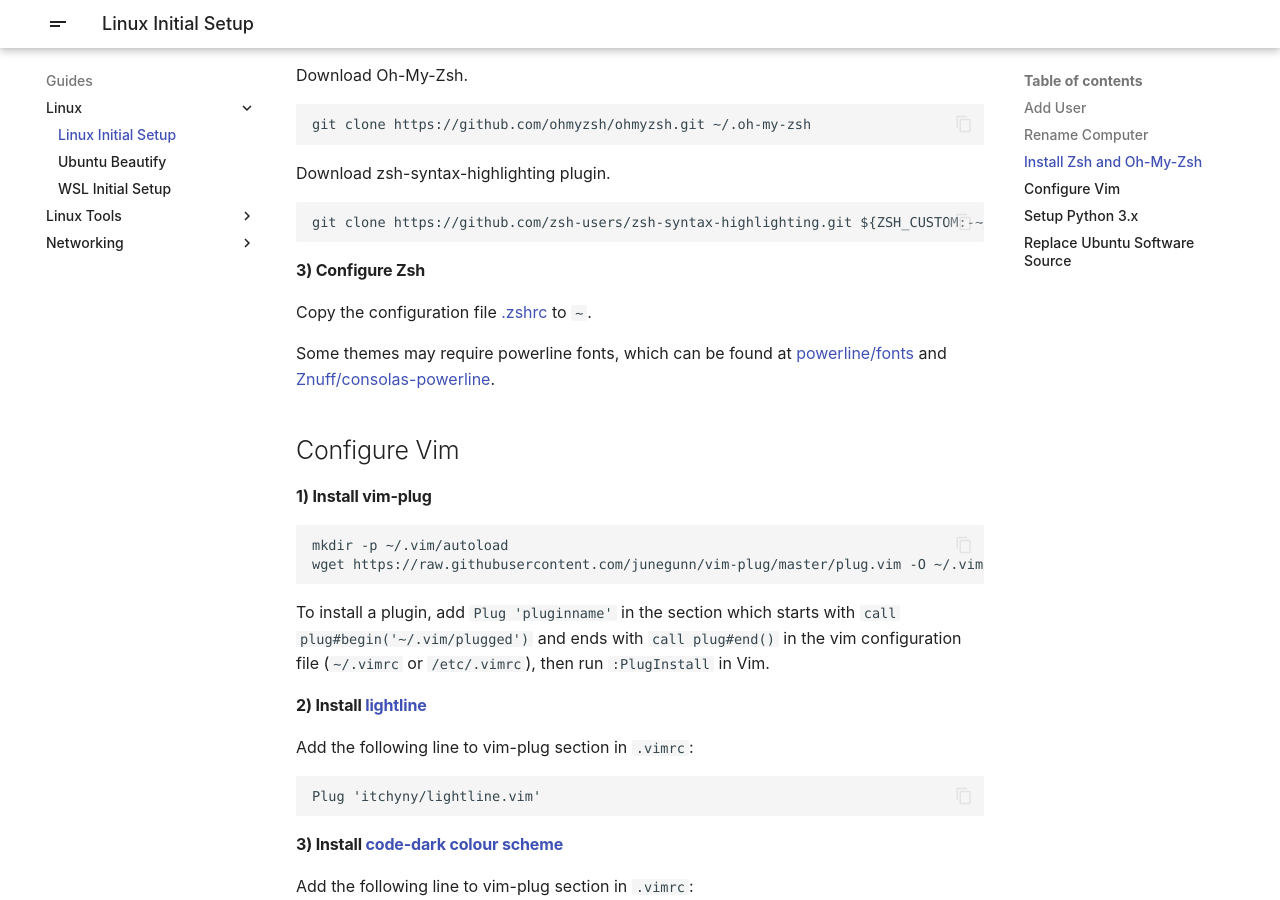
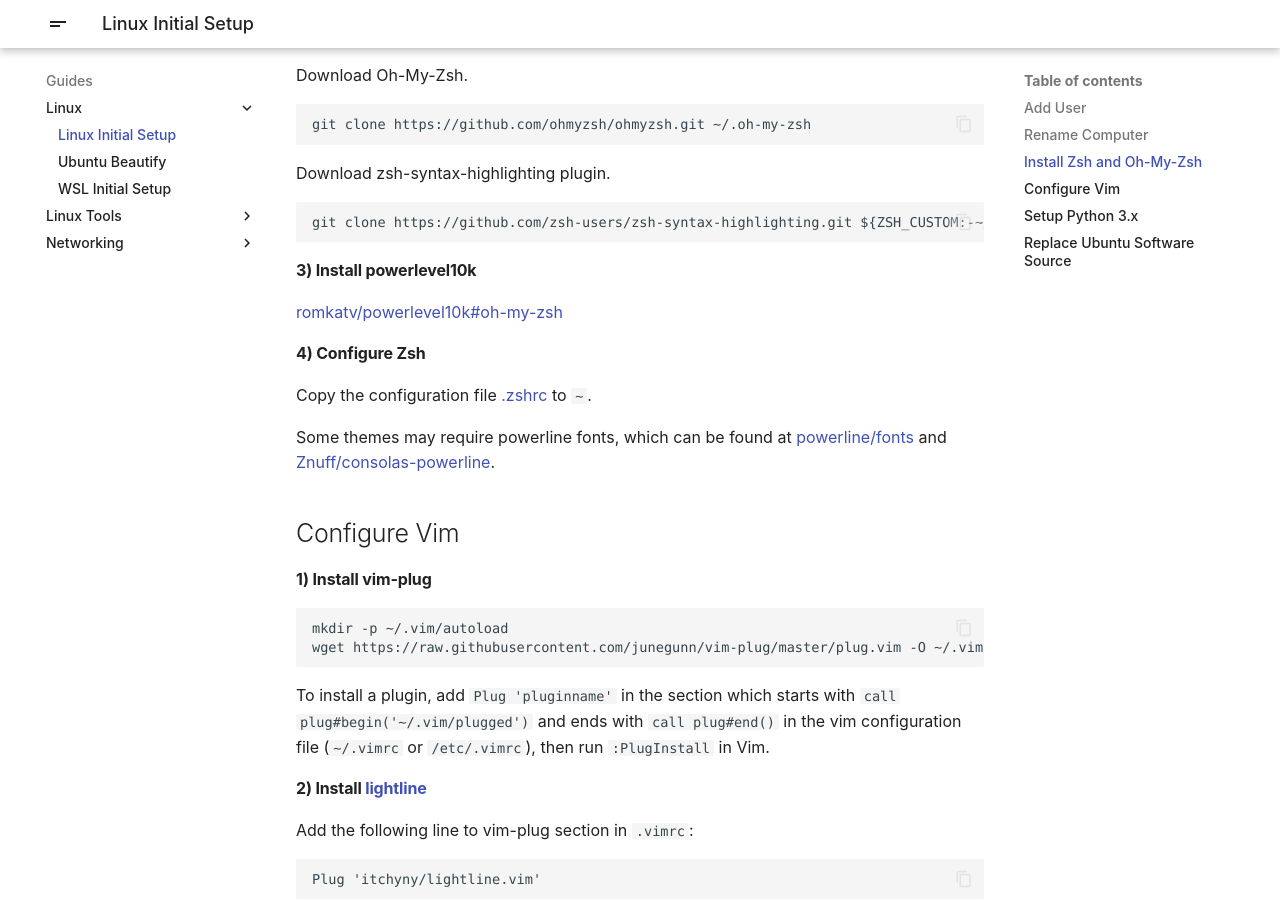
Before and after one commit to x4Cx58x54/writing, an MkDocs documentation site: the page built from docs/guides/linux/linux-initial-setup.md, in a window 1280 px wide and 900 px high, scrolled down 1075 px. Built offline with MkDocs 1.6.1 and Material for MkDocs 9.7.7, drawn with Linux system fonts in a browser that asks for light colours.

Commit message:
update linux setup

````diff
--- a/docs/guides/linux/linux-initial-setup.md
+++ b/docs/guides/linux/linux-initial-setup.md
@@ -66,7 +66,11 @@ Download zsh-syntax-highlighting plugin.
 git clone https://github.com/zsh-users/zsh-syntax-highlighting.git ${ZSH_CUSTOM:-~/.oh-my-zsh/custom}/plugins/zsh-syntax-highlighting
 ```
 
-#### 3) Configure Zsh
+#### 3) Install powerlevel10k
+
+[romkatv/powerlevel10k#oh-my-zsh](https://github.com/romkatv/powerlevel10k#oh-my-zsh){:target="_blank"}
+
+#### 4) Configure Zsh
 
 Copy the configuration file [.zshrc](https://raw.githubusercontent.com/x4Cx58x54/writing/master/docs/guides/linux/assets/.zshrc){:target="_blank"} to `~`.
 
````
Also changed, not shown: 2 other files.
